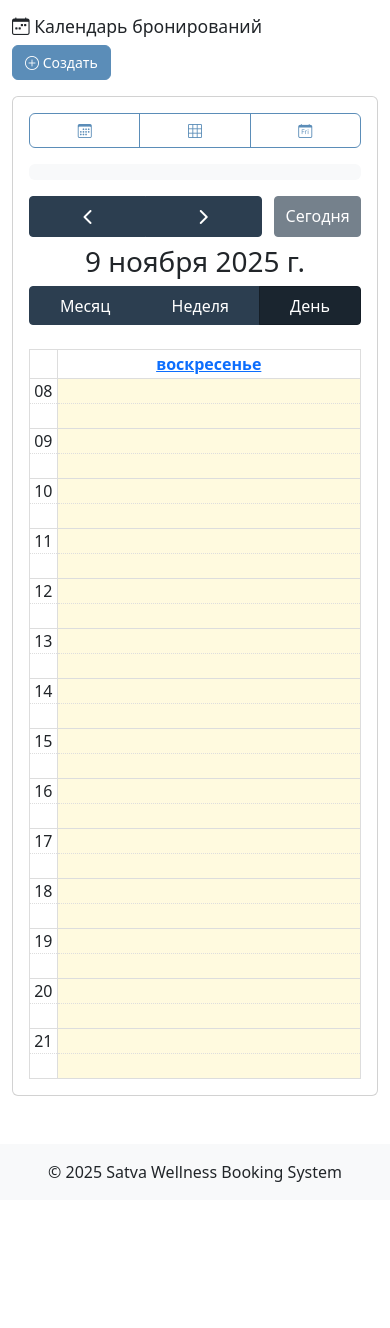
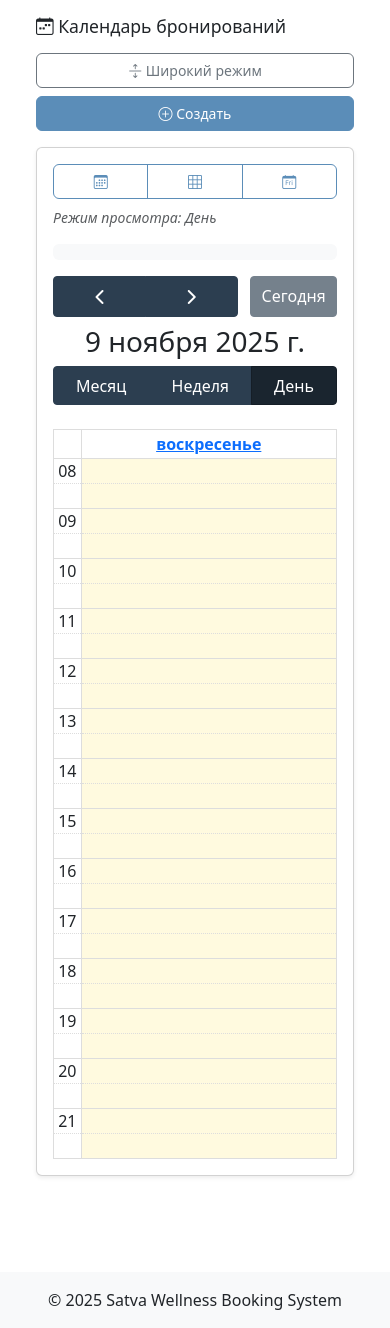
Before and after one commit to santex85/satva_willnes_booking, a Django app: page /calendar/ in a window 390 px wide. Shown: the part 56-1384 px from the top of the page. Before the commit the page ends 1238 px from the top, so only its background shows below. Run offline with Django 5.2, Linux system fonts and the light colour scheme; the visitor is signed in with stand-in values (Sample User, id 1); data that the repository does not hold is empty.

Commit message:
Календарь во всю ширину и переключатель режима
- Добавлен контейнер calendar-page с небольшими отступами и режимом full-width
- Кнопка 'Широкий режим' переключает класс и обновляет размеры календаря
- Обновлены стили и адаптивность, отображается текущий тип вида
- Календарь по умолчанию открывается в дневном режиме, карточки занимают до 75% ширины

```diff
--- a/templates/calendar.html
+++ b/templates/calendar.html
@@ -5,8 +5,24 @@
 {% block extra_css %}
 <link href="https://cdn.jsdelivr.net/npm/fullcalendar@5.11.0/main.min.css" rel="stylesheet">
 <style>
+    .calendar-page {
+        max-width: 1200px;
+        margin: 0 auto;
+        padding: 0 1.5rem 2rem;
+        transition: max-width 0.3s ease, padding 0.3s ease;
+    }
+    .calendar-page.calendar-wide {
+        max-width: calc(100vw - 2rem);
+        padding-left: 1rem;
+        padding-right: 1rem;
+    }
+    @media (min-width: 1400px) {
+        .calendar-page:not(.calendar-wide) {
+            max-width: 1400px;
+        }
+    }
     #calendar {
-        max-width: 100%;
+        width: 100%;
         margin: 0 auto;
     }
     .fc-event-title {
@@ -103,16 +119,23 @@
 {% endblock %}
 
 {% block content %}
-<div class="d-flex flex-column flex-md-row justify-content-between align-items-start align-items-md-center mb-3 mb-md-4">
+<div id="calendar-page" class="calendar-page">
+<div class="d-flex flex-column flex-md-row justify-content-between align-items-start align-items-md-center mb-3 mb-md-4 gap-2">
     <h1 class="h3 mb-2 mb-md-0"><i class="bi bi-calendar-week"></i> Календарь бронирований</h1>
-    <a href="{% url 'select_service' %}" class="btn btn-primary">
-        <i class="bi bi-plus-circle"></i> <span class="d-none d-sm-inline">Создать бронирование</span><span class="d-sm-none">Создать</span>
-    </a>
+    <div class="d-flex flex-column flex-sm-row gap-2 w-100 w-md-auto">
+        <button type="button" id="toggle-width-btn" class="btn btn-outline-secondary flex-fill flex-sm-grow-0" onclick="toggleCalendarWidth()">
+            <i class="bi bi-arrows-expand"></i> Широкий режим
+        </button>
+        <a href="{% url 'select_service' %}" class="btn btn-primary flex-fill flex-sm-grow-0">
+            <i class="bi bi-plus-circle"></i> <span class="d-none d-sm-inline">Создать бронирование</span><span class="d-sm-none">Создать</span>
+        </a>
+    </div>
 </div>
 
-<div class="card">
+<div class="card shadow-sm">
     <div class="card-body">
-        <div class="btn-group mb-3 w-100 d-md-inline-flex" role="group">
+        <div class="d-flex flex-column flex-lg-row justify-content-between align-items-start align-items-lg-center gap-2 mb-3">
+        <div class="btn-group w-100 w-lg-auto" role="group">
             <button type="button" class="btn btn-outline-primary" onclick="switchView('dayGridMonth')">
                 <i class="bi bi-calendar3"></i> <span class="d-none d-sm-inline">Месяц</span>
             </button>
@@ -122,6 +145,10 @@
             <button type="button" class="btn btn-outline-primary" onclick="switchView('timeGridDay')">
                 <i class="bi bi-calendar-day"></i> <span class="d-none d-sm-inline">День</span>
             </button>
+        </div>
+        <div class="text-muted small fst-italic">
+            Режим просмотра: <span id="current-view-label">День</span>
+        </div>
         </div>
 
         <!-- Легенда кабинетов -->
@@ -136,6 +163,7 @@
 
         <div id="calendar"></div>
     </div>
+</div>
 </div>
 
 <!-- Модальное окно для быстрого создания бронирования -->
@@ -225,6 +253,7 @@
     let calendar;
     let currentView = 'timeGridDay';
     let currentResourceType = 'specialist';
+    let isWideMode = false;
 
     // Получаем CSRF token
     function getCookie(name) {
@@ -245,6 +274,8 @@
 
     document.addEventListener('DOMContentLoaded', function() {
         initCalendar();
+        updateViewLabel();
+        updateWidthButton();
     });
 
     function initCalendar() {
@@ -307,12 +338,47 @@
         });
 
         calendar.render();
+        updateViewLabel();
+        setTimeout(() => calendar.updateSize(), 100);
     }
 
     function switchView(viewType) {
         currentView = viewType;
         calendar.destroy();
         initCalendar();
+        updateViewLabel();
+    }
+
+    function updateViewLabel() {
+        const viewLabel = document.getElementById('current-view-label');
+        if (!viewLabel) return;
+        const viewNames = {
+            dayGridMonth: 'Месяц',
+            timeGridWeek: 'Неделя',
+            timeGridDay: 'День'
+        };
+        viewLabel.textContent = viewNames[currentView] || currentView;
+    }
+
+    function updateWidthButton() {
+        const btn = document.getElementById('toggle-width-btn');
+        if (!btn) return;
+        if (isWideMode) {
+            btn.innerHTML = '<i class="bi bi-arrows-collapse"></i> Стандартный режим';
+        } else {
+            btn.innerHTML = '<i class="bi bi-arrows-expand"></i> Широкий режим';
+        }
+    }
+
+    function toggleCalendarWidth() {
+        const container = document.getElementById('calendar-page');
+        if (!container) return;
+        container.classList.toggle('calendar-wide');
+        isWideMode = container.classList.contains('calendar-wide');
+        updateWidthButton();
+        if (calendar) {
+            setTimeout(() => calendar.updateSize(), 200);
+        }
     }
 
     function openQuickBookingModal(date, dateStr) {
```
